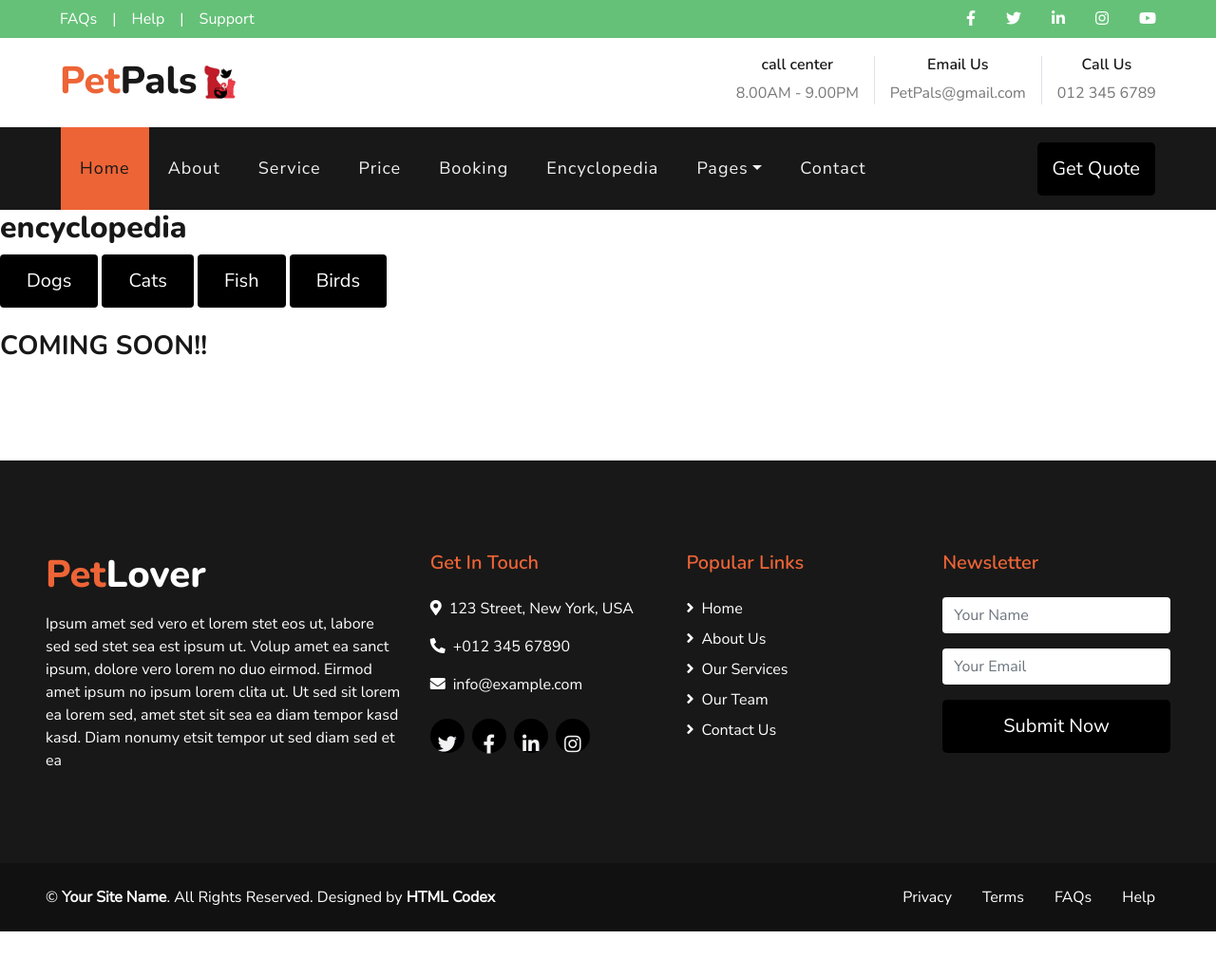
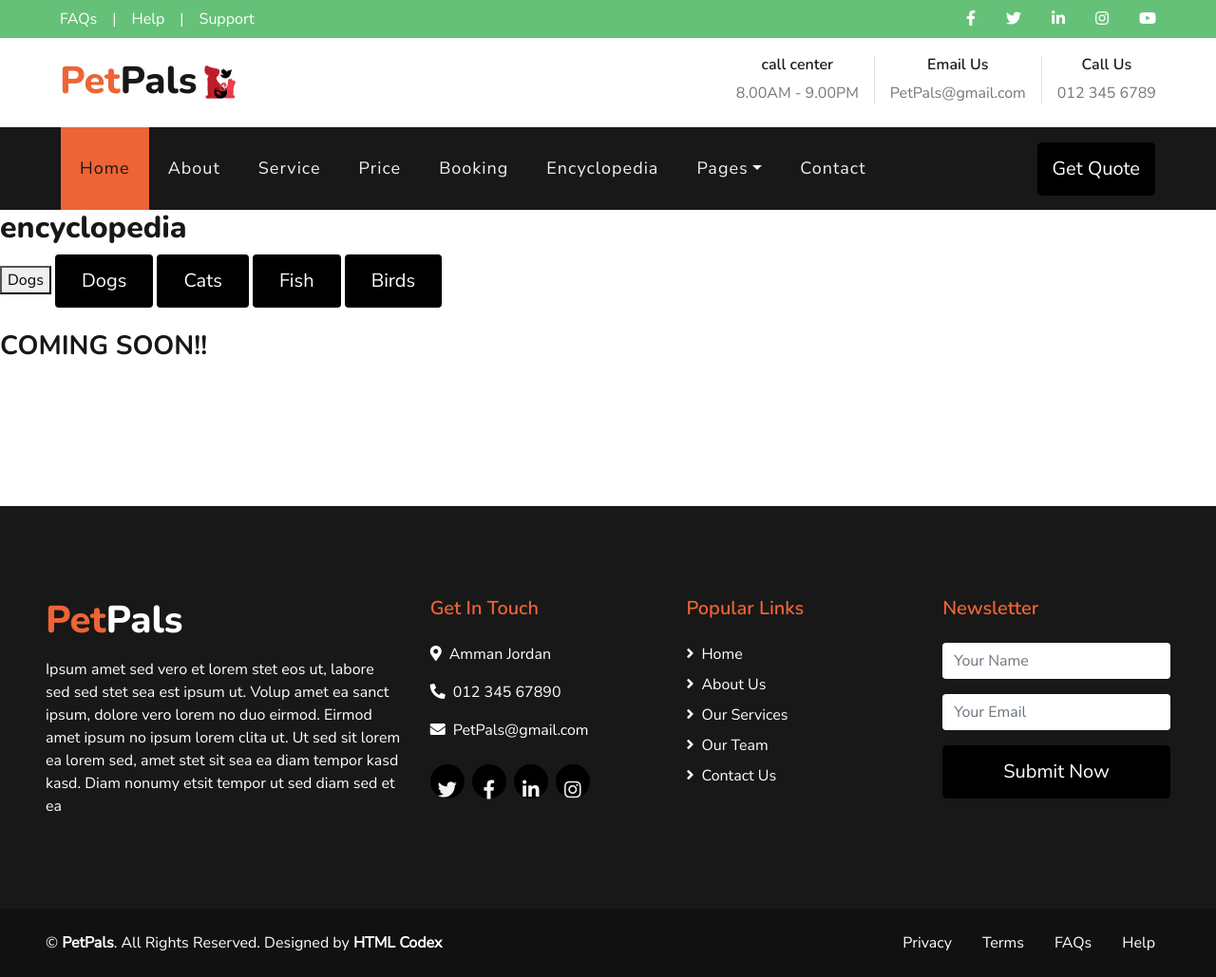
Before and after one commit to LawrenceAbuDubai/PetPals, a plain HTML site: page encyclopedia.html in a window 1280 px wide. Shown: the whole page at 95% size. Before the commit the page ends 981 px from the top, so only its background shows below. Drawn offline with nearby package versions, Linux system fonts and the light colour scheme.

Commit message:
Add files via upload

```diff
--- a/encyclopedia.html
+++ b/encyclopedia.html
@@ -149,6 +149,8 @@
     <h2>encyclopedia</h2>
 
 
+    <button onclick="renderPet('Dogs')">Dogs</button>
+
     <button onclick="renderPet('Dogs')" class="btn Dogs">Dogs</button>
     <button onclick="renderPet('Cats')" class="btn Cats">Cats</button>
     <button onclick="renderPet('Fish')" class="btn Fish">Fish</button>
@@ -169,20 +171,21 @@
 
 
 
+
     <!-- Footer Start -->
-    <div class="container-fluid bg-dark text-white py-5 px-sm-3 px-md-5">
+    <div class="container-fluid bg-dark text-white mt-5 py-5 px-sm-3 px-md-5">
         <div class="row pt-5">
             <div class="col-lg-4 col-md-12 mb-5">
-                <h1 class="mb-3 display-5 text-capitalize text-white"><span class="text-primary">Pet</span>Lover</h1>
+                <h1 class="mb-3 display-5 text-capitalize text-white"><span class="text-primary">Pet</span>Pals</h1>
                 <p class="m-0">Ipsum amet sed vero et lorem stet eos ut, labore sed sed stet sea est ipsum ut. Volup amet ea sanct ipsum, dolore vero lorem no duo eirmod. Eirmod amet ipsum no ipsum lorem clita ut. Ut sed sit lorem ea lorem sed, amet stet sit sea ea diam tempor kasd kasd. Diam nonumy etsit tempor ut sed diam sed et ea</p>
             </div>
             <div class="col-lg-8 col-md-12">
                 <div class="row">
                     <div class="col-md-4 mb-5">
                         <h5 class="text-primary mb-4">Get In Touch</h5>
-                        <p><i class="fa fa-map-marker-alt mr-2"></i>123 Street, New York, USA</p>
-                        <p><i class="fa fa-phone-alt mr-2"></i>+012 345 67890</p>
-                        <p><i class="fa fa-envelope mr-2"></i>info@example.com</p>
+                        <p><i class="fa fa-map-marker-alt mr-2"></i>Amman Jordan</p>
+                        <p><i class="fa fa-phone-alt mr-2"></i>012 345 67890</p>
+                        <p><i class="fa fa-envelope mr-2"></i>PetPals@gmail.com</p>
                         <div class="d-flex justify-content-start mt-4">
                             <a class="btn btn-outline-light rounded-circle text-center mr-2 px-0" style="width: 36px; height: 36px;" href="#"><i class="fab fa-twitter"></i></a>
                             <a class="btn btn-outline-light rounded-circle text-center mr-2 px-0" style="width: 36px; height: 36px;" href="#"><i class="fab fa-facebook-f"></i></a>
@@ -222,7 +225,7 @@
         <div class="row">
             <div class="col-md-6 text-center text-md-left mb-3 mb-md-0">
                 <p class="m-0 text-white">
-                    &copy; <a class="text-white font-weight-bold" href="#">Your Site Name</a>. All Rights Reserved.
+                    &copy; <a class="text-white font-weight-bold" href="#">PetPals</a>. All Rights Reserved.
 
 					<!--/*** This template is free as long as you keep the footer author’s credit link/attribution link/backlink. If you'd like to use the template without the footer author’s credit link/attribution link/backlink, you can purchase the Credit Removal License from "https://htmlcodex.com/credit-removal". Thank you for your support. ***/-->
 					Designed by <a class="text-white font-weight-bold" href="https://htmlcodex.com">HTML Codex</a>
@@ -268,8 +271,7 @@
 
     <!-- Template Javascript -->
     <script src="js/main.js"></script>
-    <script src="js/encyclopedia.js"></script>
-
+    <script>src="js/encyclopedia.js"</script>
 </body>
 
 </html>
```
Also changed, not shown: about.html (+5 -5 lines), blog.html (+5 -5 lines), booking.html (+6 -6 lines), index.html (+2 -2 lines), price.html (+7 -6 lines), service.html (+6 -5 lines), single.html (+6 -5 lines).
